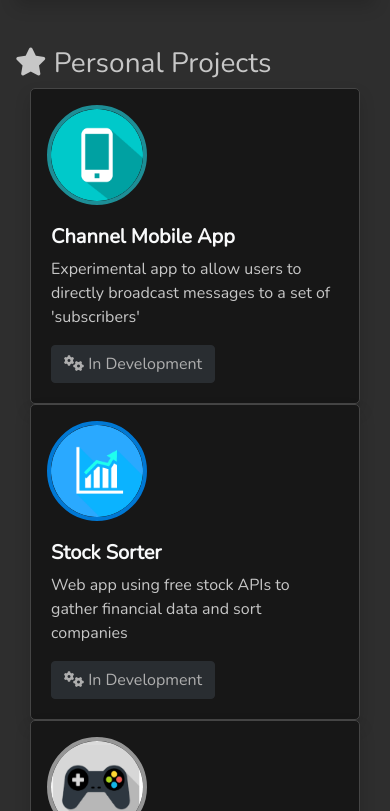
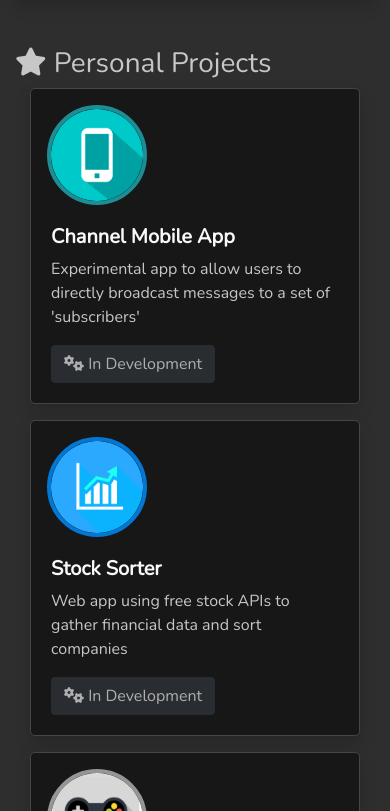
Before and after one commit to udip-patel/personal-website, a Vue app: page / in a window 390 px wide. Shown: the part 973-1784 px from the top of the page. Built offline with nearby package versions, Linux system fonts and the light colour scheme.

Commit message:
remove scrollbar, make minor aesthetic changes for responsive design

```diff
--- a/src/App.vue
+++ b/src/App.vue
@@ -52,6 +52,19 @@ export default {
 </script>
 
 <style>
+html {
+  overflow:   scroll;
+}
+::-webkit-scrollbar {
+    width: 0px;
+    background: transparent; /* make scrollbar transparent */
+}
+
+body{
+  margin:0px;
+  background: #2e2e2e !important;
+}
+
 #app {
   font-family: 'Nunito', Arial, sans-serif;
   -webkit-font-smoothing: antialiased;
@@ -59,10 +72,6 @@ export default {
   color: #c7c7c7;
 }
 
-body{
-  margin:0px;
-  background: #2e2e2e !important;
-}
 .main-content{
   display:flex;
   min-height: 100vh;
@@ -128,4 +137,10 @@ body{
   border-bottom-color: #3e92d8;
   animation: spinner .8s ease infinite;
 }
+ /* in small devices, spinner needs to be re-aligned to center */
+ @media screen and (max-width:576px){
+   .spinner:before{
+     left:40%;
+   }
+ }
 </style>
--- a/src/components/ProjectsUnit.vue
+++ b/src/components/ProjectsUnit.vue
@@ -5,7 +5,7 @@
     </div>
     <div id='projects-unit' class='container-fluid'>
         <div class='d-flex flex-md-row flex-column padded-row'>
-            <div v-for='project in projects' :key='project.name' class='col'>
+            <div v-for='project in projects' :key='project.name' class='col project-card'>
                 <div class='card panel-bg shadow'>
                     <div class='row g-0'>
                         <div class='col-xl-3'>
@@ -81,10 +81,17 @@
         margin-left:0.5em;
     }
 
-    /* remove padded-row when in smaller device */
-    @media screen and (max-width:755px){
+    /* in smaller devices, no padding for padded-row required since it will be displayed as col instead
+        but, the project-card will need some padding on the bottom to space out each card
+    */
+    @media screen and (max-width:767px){
         .padded-row{
-            padding:0;
+            padding:0
+        }
+
+        .project-card{
+            padding-bottom:1em;
+            text-align: left;
         }
     }
 </style>
```
